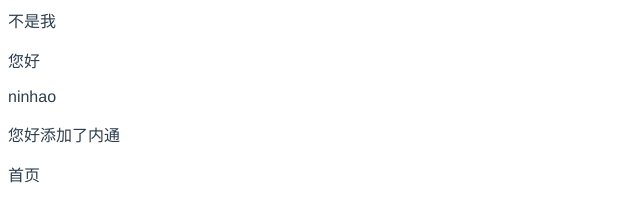
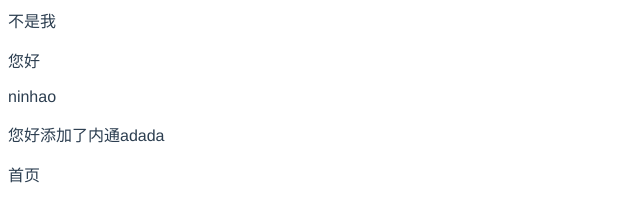
Before and after one commit to GHdafengzi101/one, a Vue app: page / in a window 1280 px wide. Shown: the top 205 px of the page, without its empty margins (0-640 px from the left). Built offline with nearby package versions, Linux system fonts and the light colour scheme.

Commit message:
修改了内容

```diff
--- a/src/views/Home.vue
+++ b/src/views/Home.vue
@@ -4,7 +4,7 @@
     <p>您好</p>
     <div>
       <p>ninhao</p>
-      <p>您好添加了内通</p>
+      <p>您好添加了内通adada</p>
       <p>首页</p>
       <p>添加首页测试</p>
       <p>您好</p>
```
